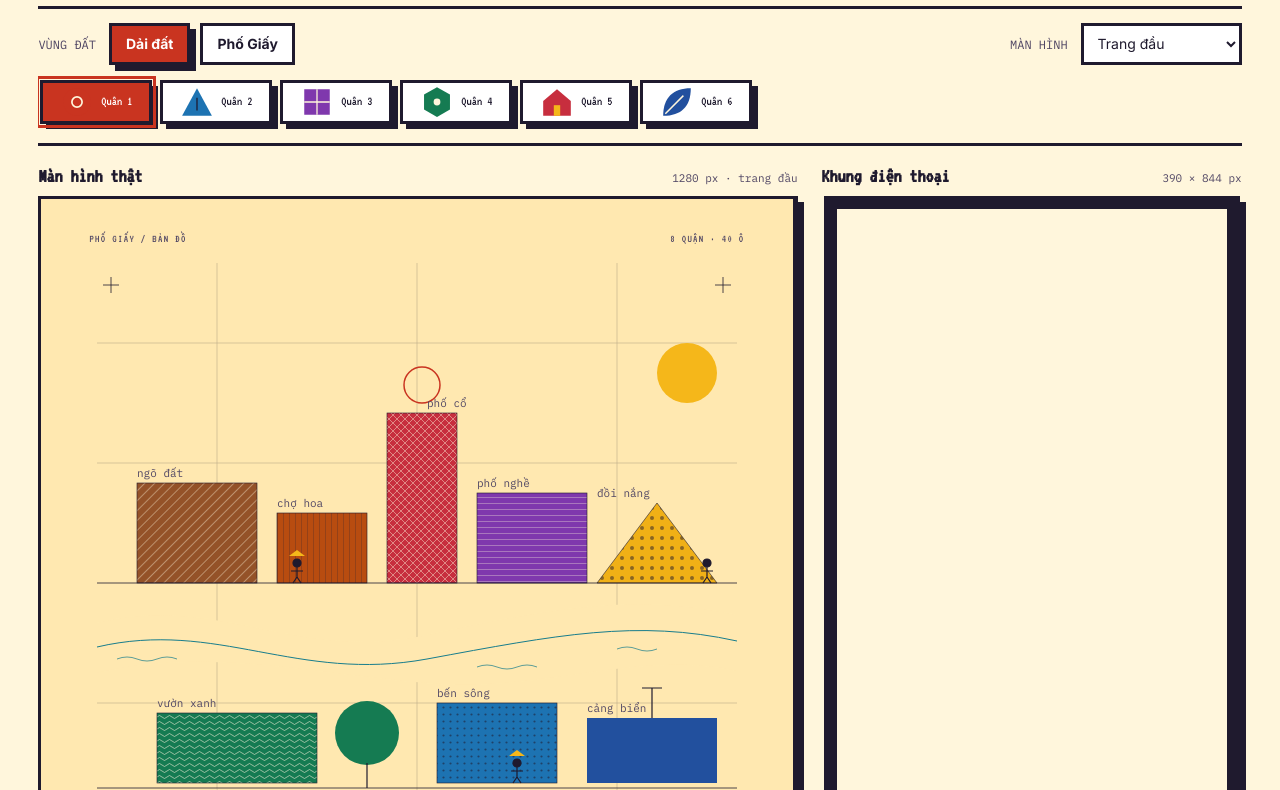
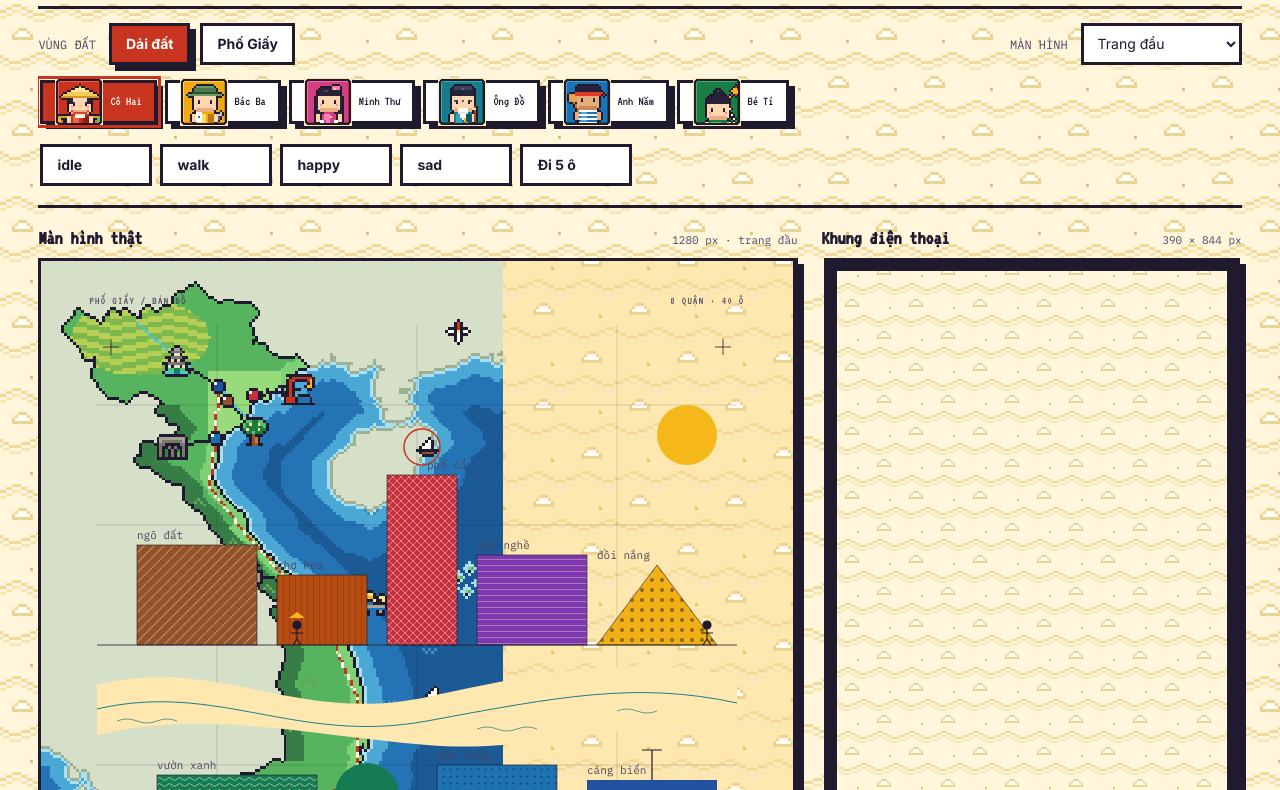
Before and after one commit to NgHdc/HopeY, a website: page design/lab/theme.html in a window 1280 px wide. Shown: the part 110-900 px from the top of the page. Drawn offline with Linux system fonts and the light colour scheme; a web font is replaced by a local one.

Commit message:
U2p: sprite.js hoạt ảnh avatar + test + lab
Agent: codex

```diff
--- a/design/lab/theme.html
+++ b/design/lab/theme.html
@@ -12,6 +12,7 @@
   <link rel="stylesheet" href="../themes/vietnam.css">
   <link rel="stylesheet" href="../themes/classic.css">
   <link rel="stylesheet" href="../themes/components.css">
+  <link rel="stylesheet" href="../themes/sprite.css">
   <style>
     body { min-width: 320px; background-color: var(--bg); background-image: var(--bg-pattern); }
     .lab-shell { max-width: 1600px; margin: 0 auto; padding: 24px clamp(16px, 3vw, 48px) 56px; }
@@ -31,6 +32,9 @@
     .lab-avatar-picker img { width: 34px; height: 34px; border-radius: 0; background: var(--surface-2); object-fit: cover; image-rendering: pixelated; }
     .avatar-portrait { flex: none; border-radius: 0; border: var(--px) solid var(--ink); background: var(--avatar-color, var(--surface-2)); object-fit: cover; vertical-align: middle; image-rendering: pixelated; }
     .avatar-token { flex: none; object-fit: contain; vertical-align: middle; }
+    .board { position: relative; }
+    .lab-walker { position: absolute; z-index: 20; pointer-events: none; }
+    .lab-avatar-picker .sprite-portrait { width: 48px; height: 48px; }
     .seat .avatar-portrait { width: 40px; height: 40px; }
     .pl .avatar-portrait { width: 28px; height: 28px; }
     .pieces .avatar-token { width: 15px; height: 15px; }
@@ -82,6 +86,13 @@
         <option value="game">Bàn cờ đang chơi</option><option value="end">Kết thúc ván</option>
       </select>
       <div id="avatarPicker" class="lab-avatar-picker" role="group" aria-label="Chọn avatar ghế của bạn"></div>
+      <div id="spriteControls" class="lab-avatar-picker" role="group" aria-label="Thử hoạt ảnh sprite">
+        <button type="button" data-anim-choice="idle">idle</button>
+        <button type="button" data-anim-choice="walk">walk</button>
+        <button type="button" data-anim-choice="happy">happy</button>
+        <button type="button" data-anim-choice="sad">sad</button>
+        <button type="button" id="walkFive">Đi 5 ô</button>
+      </div>
     </nav>
     <main class="lab-layout">
       <section class="desktop-panel" aria-label="Xem trên màn hình lớn">
@@ -100,7 +111,7 @@
     import * as View from '../../src/ui/view.js';
     import { createGame } from '../../src/core/rules.js';
     import { MAPS } from '../../src/core/maps/index.js';
-    import { avatarEntries, avatarHtml, loadAvatarManifest } from '../../src/render/avatar.js';
+    import { loadAvatars, portraitHtml, spriteHtml, setAnim } from '../../src/render/sprite.js';
 
     const params = new URLSearchParams(location.search);
     const embedded = params.get('frame') === 'phone';
@@ -108,6 +119,8 @@
     let screen = ['home', 'lobby', 'game', 'end'].includes(params.get('screen')) ? params.get('screen') : 'home';
     const avatarParam = Number(params.get('avatar'));
     let selectedAvatar = Number.isInteger(avatarParam) && avatarParam >= 0 && avatarParam < 6 ? avatarParam : 0;
+    let currentAnim = ['idle', 'walk', 'happy', 'sad'].includes(params.get('anim')) ? params.get('anim') : 'idle';
+    const avatarSets = {};
     const root = document.getElementById('screenRoot');
     const labels = { vietnam: 'Dải đất', classic: 'Phố Giấy' };
     const screenLabels = { home: 'trang đầu', lobby: 'sảnh chờ', game: 'bàn cờ', end: 'kết thúc' };
@@ -116,7 +129,7 @@
     function gameState(id) {
       const state = createGame(sampleNames, { map: id, seed: 20261128 });
       state.view = { kind: 'tile', i: 14 };
-      state.players[0].pos = 14;
+      state.players[0].pos = 18;
       state.players[1].pos = 23;
       state.players[2].pos = 6;
       state.owner[14] = 0;
@@ -126,32 +139,33 @@
     }
 
     function avatarForPiece(k, kind) {
-      return avatarHtml(mapId, k === 0 ? selectedAvatar : k, kind === 'portrait' ? 36 : 24, kind);
+      const index = k === 0 ? selectedAvatar : k;
+      return (kind === 'portrait' ? portraitHtml(avatarSets[mapId], index, 1) :
+        spriteHtml(avatarSets[mapId], index, { anim: k === 0 ? currentAnim : 'idle', scale: 1 })) ??
+        View.pieceSvg(k, kind === 'portrait' ? 36 : 24);
     }
 
     function decorateAvatars() {
       root.querySelectorAll('svg.piece').forEach(svg => {
         const match = svg.getAttribute('style')?.match(/--piece-(\d+)/);
         const k = Number(match?.[1] ?? 0);
+        const pick = svg.closest('.pick button');
         const portrait = svg.closest('.seat, .pl');
-        const rendered = avatarForPiece(k, portrait ? 'portrait' : 'token');
+        const rendered = pick
+          ? (portraitHtml(avatarSets[mapId], Number(pick.dataset.arg), 1) ?? View.pieceSvg(k, 30))
+          : avatarForPiece(k, portrait ? 'portrait' : 'token');
         svg.outerHTML = rendered;
-      });
-      root.querySelectorAll('.pick button').forEach(button => {
-        const k = Number(button.dataset.arg);
-        const old = button.querySelector('svg.piece');
-        if (old) old.outerHTML = avatarHtml(mapId, k, 30, 'token');
       });
     }
 
     function renderAvatarPicker() {
       const picker = document.getElementById('avatarPicker');
       if (!picker) return;
-      const entries = avatarEntries(mapId);
+      const entries = avatarSets[mapId] ?? [];
       picker.innerHTML = Array.from({ length: 6 }, (_, k) => {
         const item = entries[k];
         const name = item?.name ?? `Quân ${k + 1}`;
-        return `<button type="button" class="btn sm" data-avatar-choice="${k}" aria-pressed="${k === selectedAvatar}" title="${item?.line ?? name}">${avatarHtml(mapId, k, 34, 'portrait')}<span>${name}</span></button>`;
+        return `<button type="button" class="btn sm" data-avatar-choice="${k}" aria-pressed="${k === selectedAvatar}" title="${item?.line ?? name}">${portraitHtml(entries, k, 1) ?? View.pieceSvg(k, 34)}<span>${name}</span></button>`;
       }).join('');
       picker.querySelectorAll('[data-avatar-choice]').forEach(button => button.addEventListener('click', () => {
         selectedAvatar = Number(button.dataset.avatarChoice);
@@ -190,17 +204,58 @@
       root.innerHTML = html;
       decorateAvatars();
       renderAvatarPicker();
+      const controls = document.getElementById('spriteControls');
+      if (controls) controls.hidden = screen !== 'game';
       if (!embedded) {
         document.getElementById('desktopCaption').textContent = `1280 px · ${screenLabels[screen]}`;
         document.getElementById('mapNote').innerHTML = `<b>${labels[mapId]}</b> · ${mapId === 'vietnam' ? 'nền vàng kem, sóng nước và mây; màu quận theo bảng A1.' : 'nền xanh trời, giấy gấp và chấm lưới; màu quận theo bảng A1.'}`;
         const phone = document.getElementById('phonePreview');
-        phone.src = `${location.pathname}?frame=phone&map=${mapId}&screen=${screen}&avatar=${selectedAvatar}`;
+        phone.src = `${location.pathname}?frame=phone&map=${mapId}&screen=${screen}&avatar=${selectedAvatar}&anim=${currentAnim}`;
       }
     }
 
-    await Promise.all(['vietnam', 'classic'].map(id => loadAvatarManifest(id, {
-      url: new URL(`../../assets/avatars/${id}/avatars.json`, location.href).href,
-    })));
+    await Promise.all(['vietnam', 'classic'].map(async id => {
+      avatarSets[id] = await loadAvatars(id, new URL('../../assets/avatars/', location.href).href);
+    }));
+    async function walkFive() {
+      if (screen !== 'game') return;
+      const board = root.querySelector('.board');
+      const first = board?.querySelector('[data-tile="18"]');
+      if (!first) return;
+      const list = avatarSets[mapId];
+      const walker = document.createElement('div');
+      walker.className = 'lab-walker';
+      walker.innerHTML = spriteHtml(list, selectedAvatar, { anim: 'walk', scale: 2, label: true }) ?? '';
+      const sprite = walker.querySelector('.sprite');
+      if (!sprite) return;
+      const boardRect = board.getBoundingClientRect();
+      const point = tile => {
+        const rect = tile.getBoundingClientRect();
+        return { x: Math.round(rect.left - boardRect.left + (rect.width - 64) / 2),
+          y: Math.round(rect.top - boardRect.top + (rect.height - 64) / 2) };
+      };
+      let at = point(first);
+      walker.style.left = `${at.x}px`; walker.style.top = `${at.y}px`;
+      board.append(walker);
+      const original = first.querySelector('.pieces .sprite');
+      if (original) original.style.visibility = 'hidden';
+      for (let i = 19; i <= 23; i++) {
+        const tile = board.querySelector(`[data-tile="${i}"]`);
+        if (!tile) break;
+        const next = point(tile);
+        await walker.animate([
+          { transform: 'translate(0, 0)' },
+          { transform: `translate(${next.x - at.x}px, ${next.y - at.y}px)` },
+        ], { duration: 300, easing: 'steps(4, end)' }).finished;
+        walker.style.left = `${next.x}px`; walker.style.top = `${next.y}px`;
+        if (i === 20) sprite.style.setProperty('--flip', -1);
+        at = next;
+      }
+      setAnim(sprite, 'happy', list, selectedAvatar);
+      await new Promise(resolve => setTimeout(resolve, 600));
+      walker.remove();
+      if (original) original.style.visibility = '';
+    }
     if (embedded) {
       document.body.classList.add('phone-view');
       document.getElementById('labShell').remove();
@@ -216,6 +271,11 @@
         screen = event.target.value;
         renderCurrent();
       });
+      document.querySelectorAll('[data-anim-choice]').forEach(button => button.addEventListener('click', () => {
+        currentAnim = button.dataset.animChoice;
+        renderCurrent();
+      }));
+      document.getElementById('walkFive').addEventListener('click', walkFive);
     }
   </script>
 </body>
--- a/design/themes/classic.css
+++ b/design/themes/classic.css
@@ -1,7 +1,7 @@
 /* Phố Giấy · màu A1 của Agy. Chỉ khai báo biến theo map. */
 [data-map="classic"] {
   --bg: #F4F8FD;
-  --bg-pattern: url("../../assets/themes/classic-pattern.svg");
+  --bg-pattern: url("../../assets/themes/classic-tile.png");
   --surface: #FFFFFF;
   --surface-2: #E1EDF9;
   --ink: #1B263B;
@@ -52,7 +52,8 @@
   --font-pixel: "Tiny5", "VT323", monospace;
   --font-text: "Inter", Arial, "Helvetica Neue", sans-serif;
   --font-display: var(--font-pixel);
-  --board-art: none;
+  --board-art: url("../../assets/themes/classic-board.png");
+  --home-map: url("../../assets/themes/classic-map.png");
   --on-accent: #FFFFFF;
   --on-accent-2: #FFFFFF;
   --on-d6: var(--ink);
--- a/design/themes/components.css
+++ b/design/themes/components.css
@@ -1,5 +1,5 @@
 /* Khung pixel từ UI kit A5; màu và ảnh chọn qua biến của map. */
-body[data-map] { background-color: var(--bg); background-image: var(--bg-tile); background-repeat: repeat; image-rendering: pixelated; }
+body[data-map] { background-color: var(--bg); background-image: var(--bg-tile); background-size: calc(32 * var(--px)); background-repeat: repeat; image-rendering: pixelated; }
 body[data-map], button, input, select { font-family: var(--font-text); }
 body[data-map] img, body[data-map] .avatar { image-rendering: pixelated; }
 .h1, .h2, .h3, h1, h2, h3, .brand, .kicker, .label, .strip,
@@ -81,7 +81,8 @@ body[data-map] img, body[data-map] .avatar { image-rendering: pixelated; }
   border-image: var(--ui-input) 5 fill / 1 / 0 stretch;
   background: var(--surface); color: var(--ink);
 }
-.home-art, .center { background-image: var(--board-art), var(--bg-tile); background-size: contain, auto; background-repeat: no-repeat, repeat; }
+.home-art { background-image: var(--home-map), var(--bg-tile); background-size: contain, calc(32 * var(--px)); background-repeat: no-repeat, repeat; }
+.center { background-image: var(--board-art), var(--bg-tile); background-size: contain, calc(32 * var(--px)); background-repeat: no-repeat, repeat; }
 .topbar { border-color: var(--ink); background: var(--surface); }
 .rank .r.first { border-color: var(--ink); }
 @media (max-width: 600px) {
--- /dev/null
+++ b/design/themes/sprite.css
@@ -0,0 +1,14 @@
+.sprite { display: inline-block; width: var(--frame); height: var(--frame); vertical-align: middle; overflow: hidden; image-rendering: pixelated; }
+.sprite-frames {
+  display: block; width: var(--frame); height: var(--frame);
+  background-image: var(--sprite-image);
+  background-size: var(--sheet-width) var(--sheet-height);
+  background-position: 0 calc(-1 * var(--row) * var(--frame));
+  background-repeat: no-repeat;
+  image-rendering: pixelated;
+  transform: scaleX(var(--flip, 1));
+  animation: sprite-step var(--duration) steps(var(--frames)) infinite;
+}
+.sprite-portrait { image-rendering: pixelated; object-fit: contain; vertical-align: middle; }
+@keyframes sprite-step { to { background-position-x: calc(-1 * var(--frames) * var(--frame)); } }
+@media (prefers-reduced-motion: reduce) { .sprite-frames { animation: none; } }
--- a/design/themes/vietnam.css
+++ b/design/themes/vietnam.css
@@ -1,7 +1,7 @@
 /* Dải đất · màu A1 của Agy. Chỉ khai báo biến theo map. */
 [data-map="vietnam"] {
   --bg: #FFF6DC;
-  --bg-pattern: url("../../assets/themes/vietnam-pattern.svg");
+  --bg-pattern: url("../../assets/themes/vietnam-tile.png");
   --surface: #FFFFFF;
   --surface-2: #FFE8B0;
   --ink: #1F1A2E;
@@ -52,7 +52,8 @@
   --font-pixel: "Tiny5", "VT323", monospace;
   --font-text: "Inter", Arial, "Helvetica Neue", sans-serif;
   --font-display: var(--font-pixel);
-  --board-art: none;
+  --board-art: url("../../assets/themes/vietnam-board.png");
+  --home-map: url("../../assets/themes/vietnam-map.png");
   --on-accent: #FFFFFF;
   --on-accent-2: var(--ink);
   --on-d6: var(--ink);
--- a/src/render/avatar.js
+++ /dev/null
@@ -1,58 +0,0 @@
-// Avatar renderer for the two map themes. The renderer itself is synchronous;
-// loadAvatarManifest fetches and caches the map's JSON before a view is drawn.
-const manifests = new Map();
-
-const SHAPES = [
-  '<circle cx="8" cy="8" r="6.5"/><circle cx="8" cy="8" r="2.4" fill="none" stroke="var(--paper)" stroke-width=".8"/>',
-  '<path d="M8 1.5 L15 14.5 H1Z"/><line x1="8" y1="6" x2="8" y2="12" stroke="var(--ink)" stroke-width=".6"/>',
-  '<rect x="2" y="2" width="12" height="12"/><path d="M2 8 H14 M8 2 V14" stroke="var(--paper)" stroke-width=".6"/>',
-  '<path d="M8 1 L14.1 4.5 V11.5 L8 15 L1.9 11.5 V4.5Z"/><circle cx="8" cy="8" r="1.6" fill="var(--paper)"/>',
-  '<path d="M1.5 7.5 L8 2 L14.5 7.5 V14.5 H1.5Z"/><rect x="6.5" y="9.5" width="3" height="5" fill="var(--accent-2)"/>',
-  '<path d="M1.5 14.5 C1.5 6 6 1.5 14.5 1.5 C14.5 10 10 14.5 1.5 14.5Z"/><path d="M2.5 13.5 L11 5" stroke="var(--paper)" stroke-width=".7"/>',
-];
-const SHAPE_NAMES = ['tròn', 'tam giác', 'vuông', 'lục giác', 'ngôi nhà', 'chiếc lá'];
-const esc = value => String(value ?? '').replace(/[&<>"']/g, c => ({ '&': '&amp;', '<': '&lt;', '>': '&gt;', '"': '&quot;', "'": '&#39;' }[c]));
-
-function validEntries(value) {
-  return Array.isArray(value) && value.length === 6 && value.every(item =>
-    item && typeof item.id === 'string' && typeof item.name === 'string' &&
-    typeof item.color === 'string' && /^#[\da-f]{6}$/i.test(item.color) &&
-    typeof item.portrait === 'string' && typeof item.token === 'string');
-}
-
-/** Fetch avatars.json for a map and resolve image paths against its URL. */
-export async function loadAvatarManifest(mapId, { fetchImpl = globalThis.fetch, url = `../../assets/avatars/${encodeURIComponent(mapId)}/avatars.json` } = {}) {
-  try {
-    const response = await fetchImpl(url);
-    if (!response.ok) throw new Error(`Avatar manifest HTTP ${response.status}`);
-    const entries = await response.json();
-    if (!validEntries(entries)) throw new TypeError('Invalid avatar manifest');
-    const base = new URL('.', new URL(url, globalThis.location?.href ?? 'http://localhost/')).href;
-    manifests.set(mapId, entries.map(entry => ({ ...entry,
-      portraitUrl: new URL(entry.portrait, base).href,
-      tokenUrl: new URL(entry.token, base).href,
-    })));
-    return true;
-  } catch {
-    manifests.delete(mapId);
-    return false;
-  }
-}
-
-/** Synchronous HTML renderer. Unknown maps, kinds and seats use the legacy piece. */
-export function avatarHtml(mapId, k, size, kind) {
-  const index = Number.isInteger(k) && k >= 0 && k < 6 ? k : (Number.isInteger(k) ? ((k % 6) + 6) % 6 : 0);
-  const dimension = Number.isFinite(Number(size)) && Number(size) > 0 ? Math.min(512, Number(size)) : 24;
-  const type = kind === 'portrait' ? 'portrait' : 'token';
-  const item = manifests.get(mapId)?.[index];
-  if (item) {
-    const src = type === 'portrait' ? item.portraitUrl : item.tokenUrl;
-    return `<img class="avatar avatar-${type}" src="${esc(src)}" width="${dimension}" height="${dimension}" alt="${esc(item.name)}" title="${esc(item.name)}" style="--avatar-color:${esc(item.color)}">`;
-  }
-  const name = SHAPE_NAMES[index];
-  return `<svg class="piece avatar-fallback" width="${dimension}" height="${dimension}" viewBox="0 0 16 16" style="fill:var(--piece-${index})" role="img" aria-label="quân ${name}">${SHAPES[index]}</svg>`;
-}
-
-export function avatarEntries(mapId) {
-  return (manifests.get(mapId) ?? []).map(({ id, name, line, color }) => ({ id, name, line, color }));
-}
--- /dev/null
+++ b/src/render/sprite.js
@@ -0,0 +1,60 @@
+// Sprite sheet renderer. The outer span stays available for board movement.
+const cache = new Map();
+const esc = value => String(value ?? '').replace(/[&<>"']/g, c =>
+  ({ '&': '&amp;', '<': '&lt;', '>': '&gt;', '"': '&quot;', "'": '&#39;' }[c]));
+const valid = x => x && typeof x.name === 'string' && typeof x.sheet === 'string' &&
+  typeof x.portrait === 'string' && Number.isInteger(x.frame) && x.frame > 0 &&
+  x.anims && typeof x.anims === 'object';
+const spec = (item, anim) => item.anims[anim] || item.anims.idle;
+const lookup = (list, k) => Array.isArray(list) && Number.isInteger(k) && k >= 0 && k < list.length && valid(list[k]) ? list[k] : null;
+const imageUrl = (name, base) => new URL(name, base).href;
+
+export async function loadAvatars(mapId, base = '../assets/avatars/') {
+  const key = String(mapId);
+  if (cache.has(key)) return cache.get(key);
+  try {
+    const url = new URL(`${encodeURIComponent(key)}/avatars.json`, new URL(base, globalThis.location?.href ?? import.meta.url));
+    const response = await fetch(url);
+    if (!response.ok) throw new Error('avatar JSON missing');
+    const data = await response.json();
+    if (!Array.isArray(data)) throw new Error('avatar JSON invalid');
+    const list = data.filter(valid).map(item => ({
+      ...item, sheetUrl: imageUrl(item.sheet, url), portraitUrl: imageUrl(item.portrait, url),
+    }));
+    cache.set(key, list);
+    return list;
+  } catch { cache.set(key, []); return []; }
+}
+
+function style(item, anim, scale, flip) {
+  const [row, frames, fps] = spec(item, anim);
+  const frame = item.frame * scale;
+  return `--frame:${frame}px;--row:${row};--frames:${frames};--fps:${fps};--duration:${frames / fps}s;--sheet-width:${item.frame * 4 * scale}px;--sheet-height:${item.frame * 4 * scale}px;--sprite-image:url(&quot;${esc(item.sheetUrl)}&quot;);${flip ? '--flip:-1' : '--flip:1'}`;
+}
+
+export function spriteHtml(list, k, { anim = 'idle', scale = 1, flip = false, label = true } = {}) {
+  const item = lookup(list, k);
+  if (!item || !Array.isArray(spec(item, anim))) return null;
+  const zoom = Number.isInteger(scale) && scale > 0 ? scale : 1;
+  const active = item.anims[anim] ? anim : 'idle';
+  return `<span class="sprite" data-anim="${active}" style="${style(item, active, zoom, flip)}" ${label ? `role="img" aria-label="${esc(item.name)}"` : 'aria-hidden="true"'}><span class="sprite-frames"></span></span>`;
+}
+
+export function portraitHtml(list, k, scale = 2) {
+  const item = lookup(list, k);
+  if (!item) return null;
+  const zoom = Number.isInteger(scale) && scale > 0 ? scale : 2;
+  return `<img class="sprite-portrait" src="${esc(item.portraitUrl)}" width="${48 * zoom}" height="${48 * zoom}" alt="${esc(item.name)}">`;
+}
+
+export function setAnim(el, anim, list, k) {
+  const item = lookup(list, k);
+  if (!el || !item || !Array.isArray(item.anims[anim])) return false;
+  const [row, frames, fps] = item.anims[anim];
+  el.style.setProperty('--row', row);
+  el.style.setProperty('--frames', frames);
+  el.style.setProperty('--fps', fps);
+  el.style.setProperty('--duration', `${frames / fps}s`);
+  el.dataset.anim = anim;
+  return true;
+}
```
Also changed, not shown: docs/agents/codex.md (+6 -0 lines), tests/render/avatar.test.mjs (deleted, +0 -34 lines), tests/render/sprite.test.mjs (added, +39 -0 lines).
